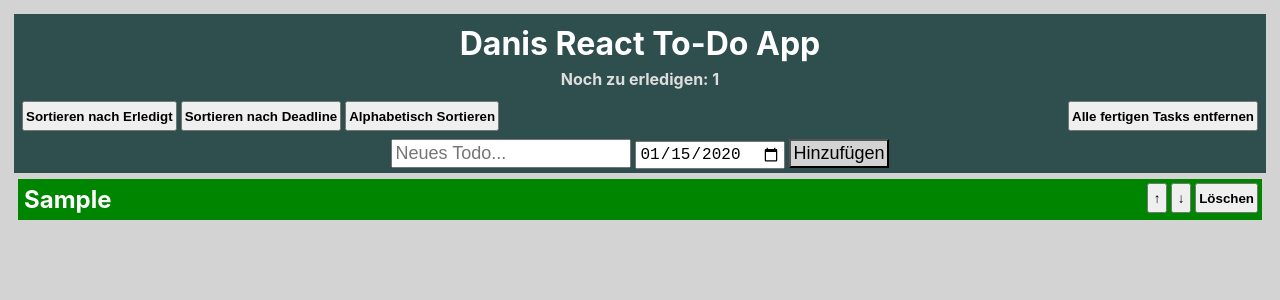
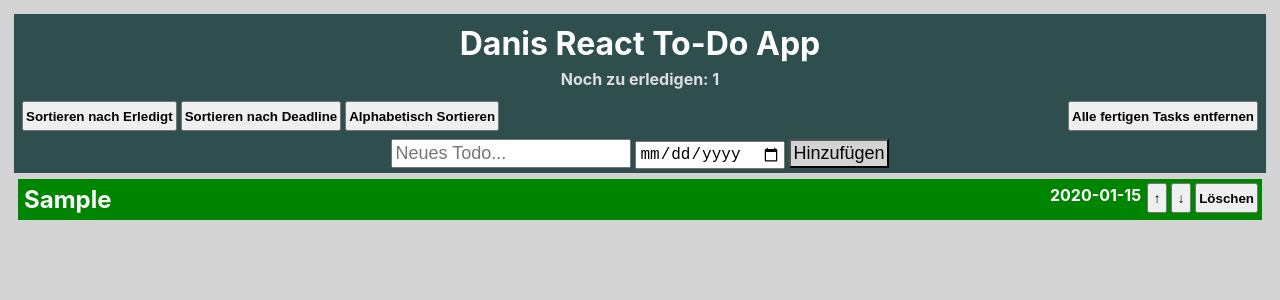
Before and after one commit to TGBox/todoapp, a React (Create React App) app: page / in a window 1280 px wide. Both pictures are taken after typing "Sample", "2020-01-15" into the empty fields and a click on the input "Hinzufügen". Shown: the top 300 px of the page. Built offline with nearby package versions, Linux system fonts and the light colour scheme.

Commit message:
Added deadline parameter for todos. Added sorting by deadline.

```diff
--- a/src/App.css
+++ b/src/App.css
@@ -86,5 +86,12 @@
 }
 
 #deadline {
-  display: inline-block;
+  font-weight: bold;
+  float: right;
 }
+
+#img {
+  float: right;
+  background-image: url('Due.png');
+  display: none;
+}
--- a/src/components/Todo.js
+++ b/src/components/Todo.js
@@ -8,8 +8,10 @@
 	- onDeleteTodo: Reference to the EFF in TodoList that deletes a single task at the specified index parameter.
 	- onPriorityChange: Reference to the EFF in TodoList that raises or lowers the given task's priority.
 	- index: Int to indicate the position and priority of the task within the task list.
+	- deadline: Date String that indicates when this task will be due. Empty String if non-existent.
+	- due: Boolean state to indicate if the task has passed it's deadline already.
 */
-export const Todo = ({ description, done, onChangeTodo, onDeleteTodo, onPriorityChange, index }) => {
+export const Todo = ({ description, done, onChangeTodo, onDeleteTodo, onPriorityChange, index, deadline, due }) => {
 
 	return (
 		<div>
@@ -37,7 +39,7 @@
 				>↑</button>
 				<div
 					id="deadline"
-				></div>
+				>{deadline}</div>
 			</div>
 		</div>
 	);
--- a/src/components/TodoList.js
+++ b/src/components/TodoList.js
@@ -20,9 +20,17 @@
 	// Initializing of the text for the text input field. Empty String as default value.
 	const [textInput, setTextInput] = useState("");
 
+	// Initializing the String that is used for the deadline date picker. Empty by default.
+	const [deadlineInput, setDate] = useState("");
+
 	// Equivalent for function (EFF) to change the text of the input field on key event.
 	const changeText = (e) => {
 		setTextInput(e.target.value);
+	};
+
+	// EFF to change the date String that is read from the datepicker.
+	const changeDate = (e) => {
+		setDate(e.target.value);
 	};
 
 	// EFF to submit a new task using the String from the input text field.
@@ -31,15 +39,22 @@
 		e.preventDefault();
 		// Prevents adding of empty, too long or duplicate tasks.
 		if((textInput !== "") && (textInput.length <= 100) && (checkForDuplicate(textInput) === -1)){
-			// Important! Always create new data as to not change behaviour at other places. (Important new!)
-			const newTodos = [...todos, { description: textInput, done: false }];
-			setTodos(newTodos);
+			if(deadlineInput === "") {
+				// Important! Always create new data as to not change behaviour at other places. (Important new!)
+				const newTodos = [...todos, { description: textInput, done: false, deadline: "" }];
+				setTodos(newTodos);
+			} else {
+				// Important new!
+				const newTodos = [...todos, { description: textInput, done: false, deadline: deadlineInput}];
+				setTodos(newTodos);
+			}
 		} else if(textInput.length > 100) {
 			alert("Die maximale Länge eines Todos ist 100 Zeichen.\nBitte versuche es erneut!");
 		} else if(checkForDuplicate(textInput) !== -1) {
 			alert("Das Todo steht bereits auf der Liste.\nDaher wurde es nicht hinzugefügt.");
 		}
 		setTextInput("");
+		document.getElementById("date").value = "";
 	};
 
 	// EFF for toggeling the done status of the task at the specified index within the task list.
@@ -128,12 +143,58 @@
 	};
 
 	/*
+		EFF to compare two Tasks by their respective deadline Strings.
+		- taskA: First Todo.
+		- taskB: Second Todo.
+	*/
+	const compareTasksByDate = (taskA, taskB) => {
+		if (taskA.deadline === "" && taskB.deadline !== "") {
+			return 1;
+		} else if (taskB.deadline === "" && taskA.deadline !== "") {
+			return -1;
+		} else {
+			if (taskA.deadline < taskB.deadline){
+				return -1;
+			} else if (taskA.deadline > taskB.deadline){
+				return 1;
+			}
+		}
+		return 0;
+	};
+
+	/*
+		EFF to validate the deadline String against the current date to indicate if it has passed it's deadline.
+	*/
+	const checkForDueDate = (deadline) => {
+		var today = new Date();
+		var dd = String(today.getDate()).padStart(2, '0');
+		var mm = String(today.getMonth() + 1).padStart(2, '0'); //January is 0!
+		var yyyy = today.getFullYear();
+		today = yyyy + "-" + mm + "-" + dd;
+		if(deadline <= today) {
+			return true;
+		} else {
+			return false;
+		}
+	};
+
+	/*
 		EFF to sort the task list so that non-finished tasks will be at the front.
 	*/
 	const sortTasksByDone = () => {
 		// Important new!
 		const newTodos = [...todos];
 		newTodos.sort(compareTasksByDone);
+		setTodos(newTodos);
+	};
+
+	/*
+		EFF to sort the task list so that the most urgent tasks will be at the front.
+	*/
+	const sortTasksByDate = () => {
+		// Important new!
+		const newTodos = [...todos];
+		newTodos.sort(compareTasksByDate);
 		setTodos(newTodos);
 	};
 
@@ -197,6 +258,7 @@
 					>Sortieren nach Erledigt</button>
 					<button
 						id="sortDate"
+						onClick={sortTasksByDate}
 					>Sortieren nach Deadline</button>
 					<button
 						id="sortName"
@@ -214,8 +276,16 @@
 						}
 						onChange={changeText}
 					></input>
-					<input type="date" id="date"></input>
-					<input type="submit" value="Hinzufügen" onClick={submitTodo}></input>
+					<input
+						type="date"
+						id="date"
+						onChange={changeDate}
+					></input>
+					<input
+						type="submit"
+						value="Hinzufügen"
+						onClick={submitTodo}
+					></input>
 				</form>
 			</div>
 
@@ -224,6 +294,8 @@
 					<Todo
 						description={item.description}
 						done={item.done}
+						deadline={item.deadline}
+						due={checkForDueDate(item.deadline)}
 						key={index}
 						index={index}
 						onChangeTodo={changeTodo}
```
Also changed, not shown: src/Due.png (added).
